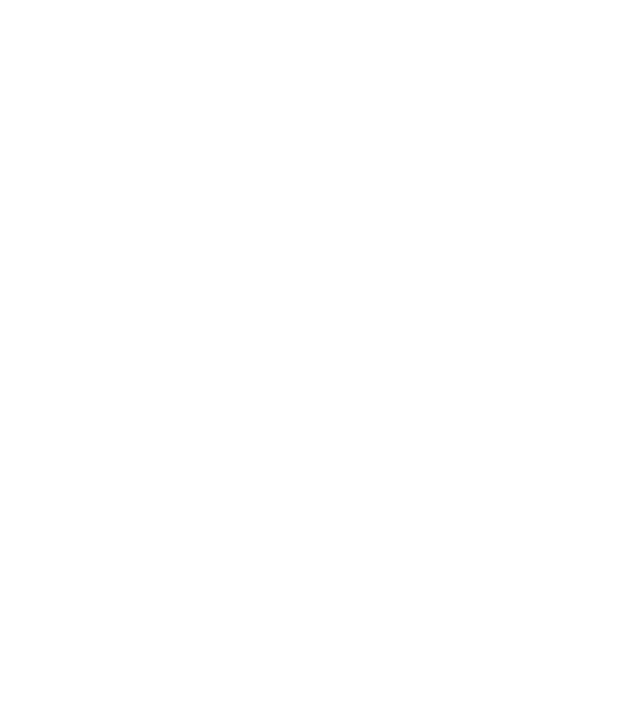
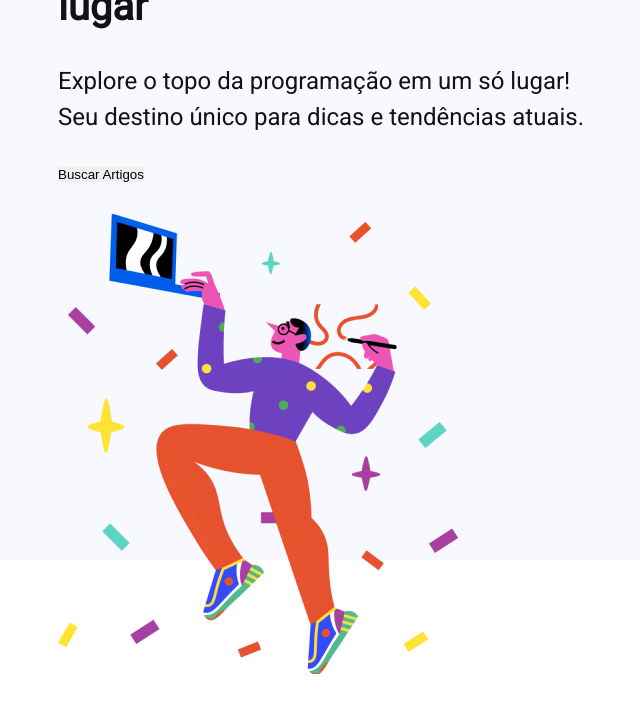
Before and after one commit to menezesrenan/TechBlog, a plain HTML site: page index.html in a window 1280 px wide. Shown: the whole page, without its empty margins (307-947 px from the left). Drawn offline with Linux system fonts and the light colour scheme.

Commit message:
style: header CSS

```diff
--- a/index.html
+++ b/index.html
@@ -3,9 +3,27 @@
 <head>
   <meta charset="UTF-8">
   <meta name="viewport" content="width=device-width, initial-scale=1.0">
-  <title>Document</title>
+  <link rel="stylesheet" href="/styles/styles.css">
+  <title>TechBlog</title>
 </head>
 <body>
+  <div>
+    <header>
+      <div class="header_container">
+        <div class="header_banner">
+          <div class="header_group">
+            <h1>Encontre os <span>melhores artigos</span> de programação em um só lugar</h1>
 
+            <p>Explore o topo da programação em um só lugar!
+            Seu destino único para dicas e tendências atuais.</p>
+
+            <button>Buscar Artigos</button>
+          <div class="header_image">
+            <img src="/public/images/logo.png" />
+          </div>
+        </div>
+      </div>
+    </header>
+  </div>
 </body>
 </html>
--- a/styles/styles.css
+++ b/styles/styles.css
@@ -42,3 +42,66 @@ button:focus,
 input:focus {
   border: 0;
 }
+
+/* HEADER */
+
+.header_container {
+  display: flex;
+  height: 35rem;
+  justify-content: center;
+  align-items: center;
+  gap: 14.6875rem;
+  background: #F8F8FF;
+}
+
+.header_banner {
+  display: flex;
+  justify-content: center;
+  align-items: center;
+  flex-direction: row;
+  gap: 14.6875rem;
+  height: 76rem;
+  width: 28.8rem;
+}
+
+.header_group {
+  display: flex;
+  flex-direction: column;
+  align-items: flex-start;
+  gap: 2rem;
+}
+
+.header_group h1 {
+  color: #121214;
+  font-family:   Roboto;
+  font-size: 2.5rem;
+  font-style: normal;
+  font-weight: 600;
+  line-height: 3rem;
+}
+
+.header_group span {
+  color: #846AFF;
+  font-family:   Roboto;
+  font-size: 2.5rem;
+  font-style: normal;
+  font-weight: 600;
+  line-height: 3rem;
+}
+
+.header_group p {
+  color: #121214;
+  font-family: Roboto;
+  font-size: 1.5rem;
+  font-style: normal;
+  font-weight: 400;
+  line-height: 150%; /* 2.25rem */
+  width: 34.375rem;
+}
+
+.header_image {
+  width: 25rem;
+  height: 28.75rem;
+}
+
+/* MAIN */
```
